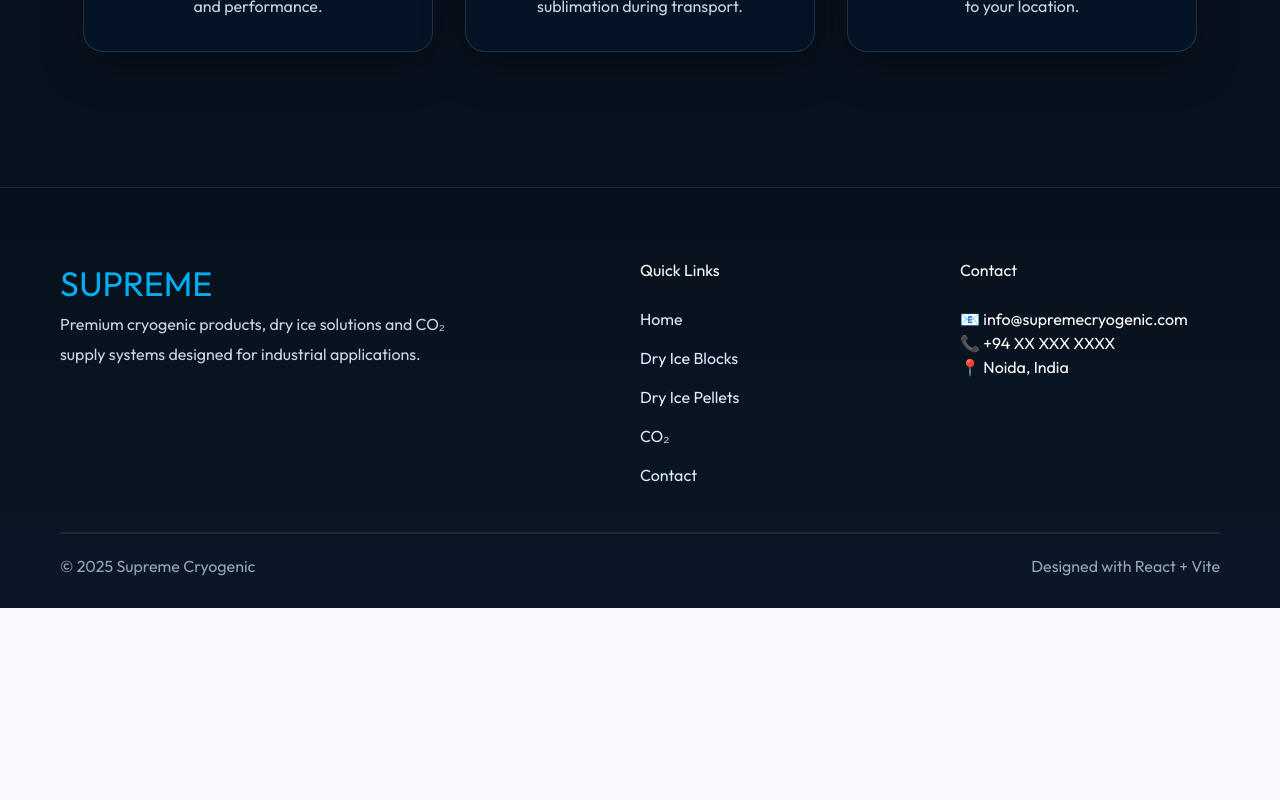
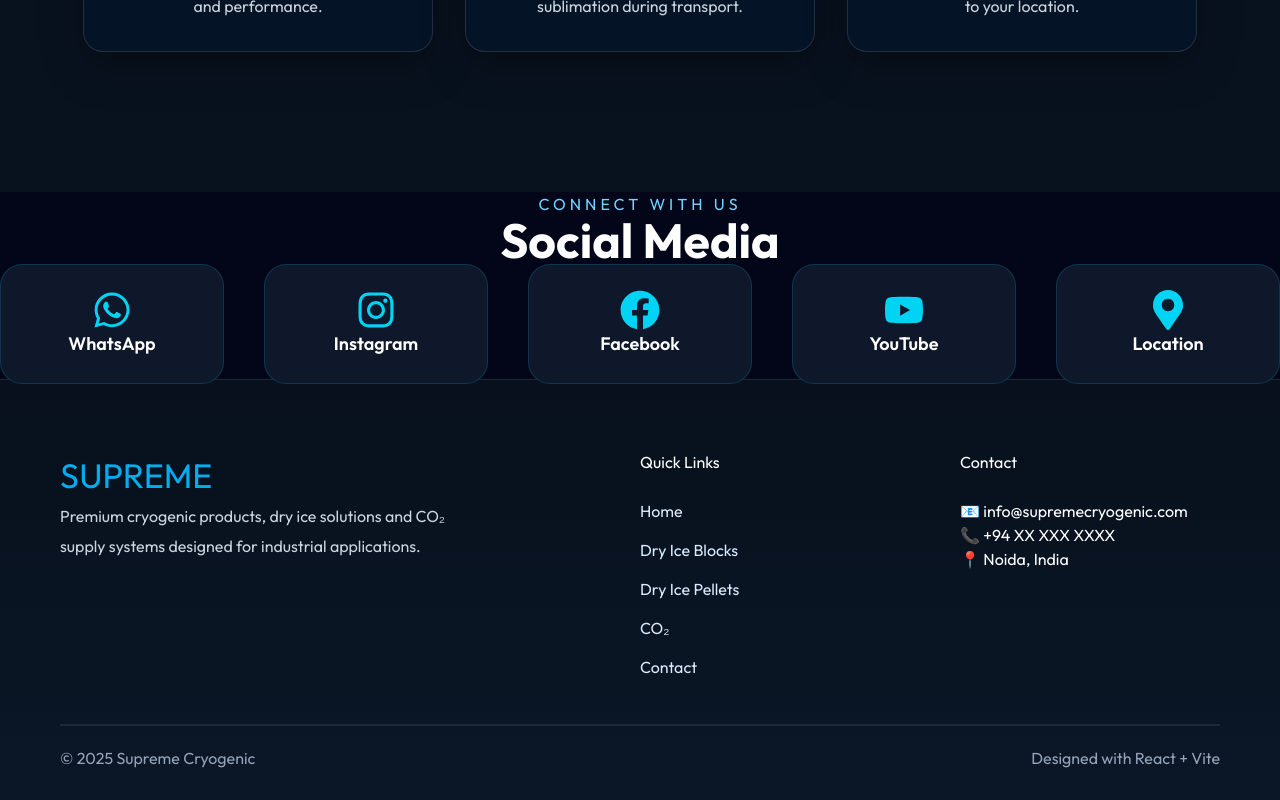
Before and after one commit to harshkr001/Supreme_Cyogenic, a React (Vite) app: page / in a window 1280 px wide. Shown: the part 3924-4724 px from the top of the page. Before the commit the page ends 4532 px from the top, so only its background shows below. Built offline with nearby package versions, Linux system fonts and the light colour scheme.

Commit message:
added social media

```diff
--- /dev/null
+++ b/src/Components/SocialMedia.jsx
@@ -0,0 +1,64 @@
+import {
+  FaWhatsapp,
+  FaInstagram,
+  FaFacebook,
+  FaYoutube,
+  FaMapMarkerAlt,
+} from "react-icons/fa";
+
+export default function SocialMedia() {
+  const socials = [
+    {
+      icon: <FaWhatsapp size={40} />,
+      title: "WhatsApp",
+    },
+    {
+      icon: <FaInstagram size={40} />,
+      title: "Instagram",
+    },
+    {
+      icon: <FaFacebook size={40} />,
+      title: "Facebook",
+    },
+    {
+      icon: <FaYoutube size={40} />,
+      title: "YouTube",
+    },
+    {
+      icon: <FaMapMarkerAlt size={40} />,
+      title: "Location",
+    },
+  ];
+
+  return (
+    <section className="pt-36 pb-36 bg-slate-950">
+      <div className="max-w-7xl mx-auto px-6">
+        <h2 className="text-center text-sky-300 uppercase tracking-[0.25em]">
+          CONNECT WITH US
+        </h2>
+
+        <h1 className="text-5xl font-bold text-center text-white mt-4 mb-24">
+          Social Media
+        </h1>
+
+        <div className="grid grid-cols-1 md:grid-cols-3 lg:grid-cols-5 gap-10">
+          {socials.map((item, index) => (
+            <div
+              key={index}
+              className="bg-slate-900 border border-cyan-500/20 rounded-3xl p-6 text-center min-h-[120px]
+               flex flex-col items-center justify-center"
+            >
+              <div className="flex justify-center text-cyan-400 mb-4">
+                {item.icon}
+              </div>
+
+              <h3 className="text-white font-semibold text-lg">
+                {item.title}
+              </h3>
+            </div>
+          ))}
+        </div>
+      </div>
+    </section>
+  );
+}
--- a/src/Pages/Home.jsx
+++ b/src/Pages/Home.jsx
@@ -3,6 +3,7 @@ import Features from "../Components/Features";
 import Products from "../Components/Products";
 import CustomerReviews from "../Components/CustomerReviews";
 import ProcessTimeline from "../Components/ProcessTimeline";
+import SocialMedia from "../Components/SocialMedia";
 
 function Home(){
 
@@ -13,6 +14,9 @@ return(
       <Products />
       <CustomerReviews />
       <ProcessTimeline />
+      <div className="my-32">
+         <SocialMedia />
+      </div>
 
     </>
 
```
